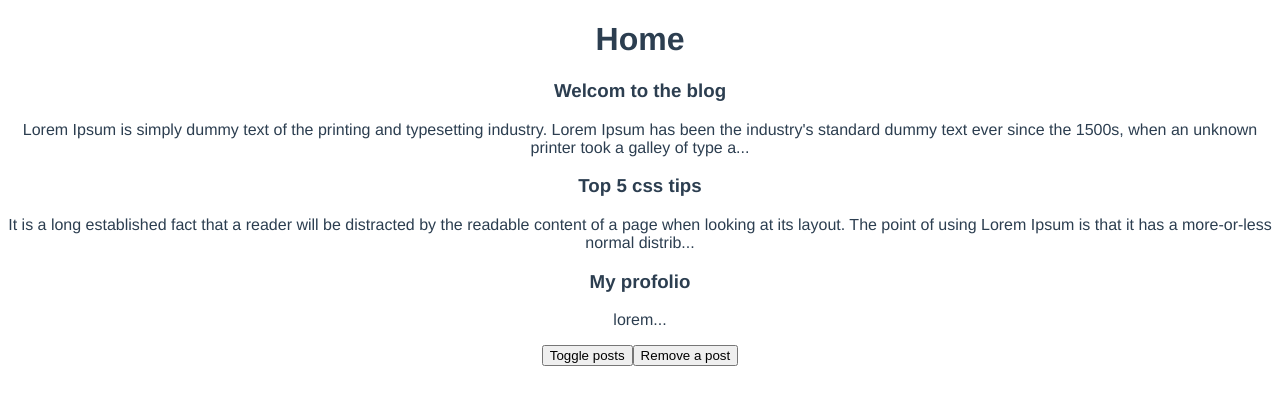
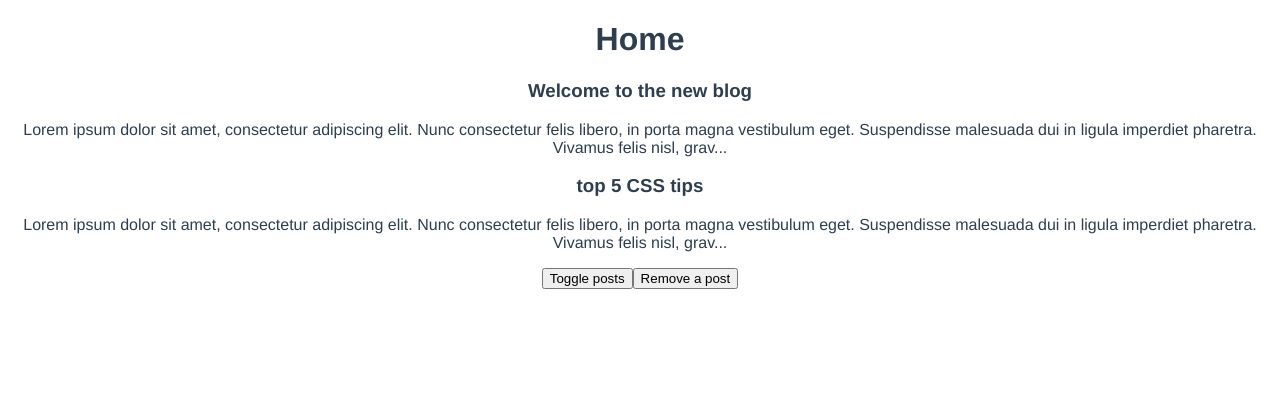
Before and after one commit to dogogo-wu/vue-dojo-blog, a Vue app: page / in a window 1280 px wide. Shown: the top 404 px of the page. Built offline with nearby package versions, Linux system fonts and the light colour scheme; data requests are answered from the project's data file.

Commit message:
fetch data in setup

```diff
--- /dev/null
+++ b/data/db.json
@@ -0,0 +1,24 @@
+{
+    "posts": [
+        {
+            "id": 1,
+            "title": "Welcome to the new blog",
+            "body": "Lorem ipsum dolor sit amet, consectetur adipiscing elit. Nunc consectetur felis libero, in porta magna vestibulum eget. Suspendisse malesuada dui in ligula imperdiet pharetra. Vivamus felis nisl, gravida non porttitor eget, molestie sed lorem. Integer finibus dui arcu, nec egestas nulla posuere nec. Quisque eu ex nec dolor egestas condimentum ac ac nulla. Phasellus ut cursus ligula. Etiam vel laoreet erat. Vestibulum sit amet erat id velit sodales efficitur id in sem. Quisque ac cursus nunc. Aenean feugiat ex metus, at tristique elit accumsan eu. Nam placerat dolor sit amet lorem aliquet congue.",
+            "tags": [
+                "webdev",
+                "coding",
+                "news"
+            ]
+        },
+        {
+            "id": 2,
+            "title": "top 5 CSS tips",
+            "body": "Lorem ipsum dolor sit amet, consectetur adipiscing elit. Nunc consectetur felis libero, in porta magna vestibulum eget. Suspendisse malesuada dui in ligula imperdiet pharetra. Vivamus felis nisl, gravida non porttitor eget, molestie sed lorem. Integer finibus dui arcu, nec egestas nulla posuere nec. Quisque eu ex nec dolor egestas condimentum ac ac nulla. Phasellus ut cursus ligula. Etiam vel laoreet erat. Vestibulum sit amet erat id velit sodales efficitur id in sem. Quisque ac cursus nunc. Aenean feugiat ex metus, at tristique elit accumsan eu. Nam placerat dolor sit amet lorem aliquet congue.",
+            "tags": [
+                "css",
+                "webdev",
+                "coding"
+            ]
+        }
+    ]
+}
--- a/package.json
+++ b/package.json
@@ -8,6 +8,7 @@
   },
   "dependencies": {
     "core-js": "^3.8.3",
+    "json-server": "^0.17.0",
     "vue": "^3.2.13",
     "vue-router": "^4.0.3"
   },
--- a/src/components/SinglePost.vue
+++ b/src/components/SinglePost.vue
@@ -11,7 +11,7 @@
     props: ['post'],
     setup(props){
         const snippet = computed(()=>{
-            return props.post.content.substring(0, 200) + '...'
+            return props.post.body.substring(0, 200) + '...'
         })
 
         return {snippet}
--- a/src/views/Home.vue
+++ b/src/views/Home.vue
@@ -1,9 +1,13 @@
 <template>
   <div class="home">
     <h1>Home</h1>
-    <PostList :posts="posts" v-if="showPost"/>
-    <button @click="showPost = !showPost">Toggle posts</button>
-    <button @click="posts.pop()">Remove a post</button>
+    <div v-if="error">{{ error }}</div>
+    <div v-if="posts.length">
+      <PostList :posts="posts" v-if="showPost" />
+      <button @click="showPost = !showPost">Toggle posts</button>
+      <button @click="posts.pop()">Remove a post</button>
+    </div>
+    <div v-else>Loading...</div>
   </div>
 </template>
 
@@ -15,24 +19,27 @@
   name: "Home",
   components: { PostList },
   setup() {
-    const posts = ref([
-      {
-        id: 1,
-        title: "Welcom to the blog",
-        content:
-          "Lorem Ipsum is simply dummy text of the printing and typesetting industry. Lorem Ipsum has been the industry's standard dummy text ever since the 1500s, when an unknown printer took a galley of type and scrambled it to make a type specimen book. It has survived not only five centuries, but also the leap into electronic typesetting, remaining essentially unchanged. It was popularised in the 1960s with the release of Letraset sheets containing Lorem Ipsum passages, and more recently with desktop publishing software like Aldus PageMaker including versions of Lorem Ipsum.",
-      },
-      {
-        id: 2,
-        title: "Top 5 css tips",
-        content:
-          "It is a long established fact that a reader will be distracted by the readable content of a page when looking at its layout. The point of using Lorem Ipsum is that it has a more-or-less normal distribution of letters, as opposed to using 'Content here, content here', making it look like readable English. Many desktop publishing packages and web page editors now use Lorem Ipsum as their default model text, and a search for 'lorem ipsum' will uncover many web sites still in their infancy. Various versions have evolved over the years, sometimes by accident, sometimes on purpose (injected humour and the like).",
-      },
-      { id: 3, title: "My profolio", content: "lorem" },
-    ]);
+    const posts = ref([]);
     const showPost = ref(true);
+    const error = ref(null)
 
-    return { posts, showPost };
+    const load = async () => {
+      try {
+        let data = await fetch("http://localhost:3000/posts");
+        // console.log(data);
+        if (!data.ok) {
+          throw Error("no data");
+        }
+        posts.value = await data.json();
+      } catch (err) {
+        error.value = err.message;
+        console.log(error.value);
+      }
+    };
+
+    load();
+
+    return { posts, showPost, error };
   },
 };
 </script>
```
Also changed, not shown: 1 other file (tests, documents, lock files or other folders).
